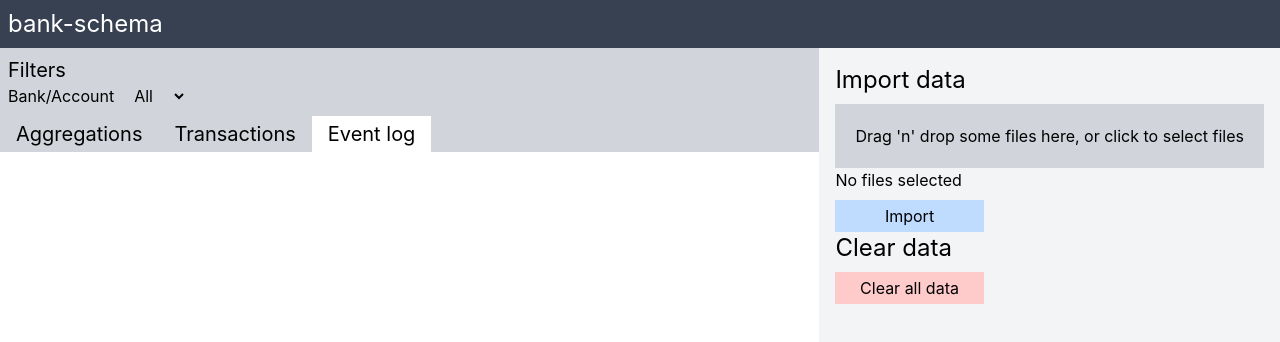
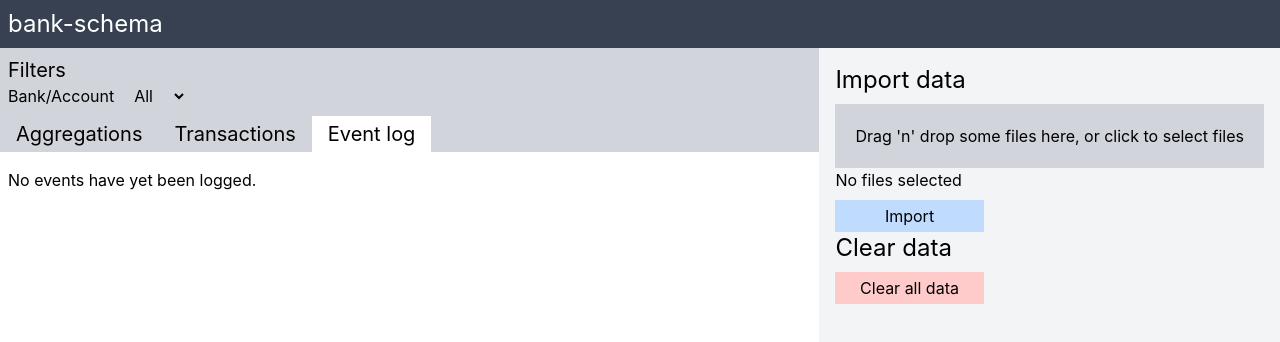
Before and after one commit to xpcoffee/bank-schema-ui, a React (Create React App) app: page / in a window 1280 px wide. Both pictures are taken after a click on the tab "Event log". Shown: the top 342 px of the page. Built offline with nearby package versions, Linux system fonts and the light colour scheme.

Commit message:
Move the EventLog to its own component

```diff
--- a/src/App.tsx
+++ b/src/App.tsx
@@ -1,15 +1,19 @@
 import React, { useCallback, useMemo, useReducer } from "react";
 import "./App.css";
 import { Transaction } from "@xpcoffee/bank-schema-parser";
-import { InfoLogEvent } from "./infoLog";
 import { Action } from "./actions";
 import { Toolbar } from "./Toolbar";
 import { getCurrentIsoTimestamp, getYearMonthFromTimeStamp } from "./time";
 import { KeyedFile, toKeyedFile } from "./file";
 import { Tabs, TabList, Tab, TabPanel } from "react-tabs";
-import { DenormalizedTransaction, MonthlyAggregation } from "./types";
+import {
+  DenormalizedTransaction,
+  InfoLogEvent,
+  MonthlyAggregation,
+} from "./types";
 import { TransactionTable } from "./TransactionTable";
 import { AggregationTable } from "./AggregationTable";
+import { EventLog } from "./EventLog";
 
 type TransactionMap = Record<string, DenormalizedTransaction>;
 
@@ -216,26 +220,6 @@ function App() {
     return transactions.filter(predicate);
   }, [transactions, store.aggregateFilter]);
 
-  const eventLog = (
-    <div style={{ overflowY: "auto", height: "200px" }}>
-      <table className="tableAuto">
-        <tbody>
-          {store.eventLog.map((event, index) => {
-            const shadeClass = index % 2 ? " bg-gray-100" : "";
-
-            return (
-              <tr key={event.isoTimestamp + "-" + event.message}>
-                <td className={"px-4" + shadeClass}>{event.isoTimestamp}</td>
-                <td className={"px-4" + shadeClass}>{event.source}</td>
-                <td className={"px-4" + shadeClass}>{event.message}</td>
-              </tr>
-            );
-          })}
-        </tbody>
-      </table>
-    </div>
-  );
-
   return (
     <div className="App flex items-stretch flex-col">
       <header className="bg-gray-700 p-2">
@@ -271,7 +255,9 @@ function App() {
             <TabPanel className="px-2">
               <TransactionTable transactions={filteredTransactions} />
             </TabPanel>
-            <TabPanel className="px-2">{eventLog}</TabPanel>
+            <TabPanel className="px-2">
+              <EventLog events={store.eventLog} />
+            </TabPanel>
           </Tabs>
         </div>
         <Toolbar selectedFiles={store.selectedFiles} dispatch={dispatch} />
--- /dev/null
+++ b/src/EventLog.tsx
@@ -0,0 +1,32 @@
+import React from "react";
+import { InfoLogEvent } from "./types";
+
+interface Props {
+  events: InfoLogEvent[];
+}
+
+export const EventLog = ({ events }: Props) => {
+  if (events.length === 0) {
+    return <div>No events have yet been logged.</div>;
+  }
+
+  return (
+    <div style={{ overflowY: "auto", height: "200px" }}>
+      <table className="tableAuto">
+        <tbody>
+          {events.map((event, index) => {
+            const shadeClass = index % 2 ? " bg-gray-100" : "";
+
+            return (
+              <tr key={event.isoTimestamp + "-" + event.message}>
+                <td className={"px-4" + shadeClass}>{event.isoTimestamp}</td>
+                <td className={"px-4" + shadeClass}>{event.source}</td>
+                <td className={"px-4" + shadeClass}>{event.message}</td>
+              </tr>
+            );
+          })}
+        </tbody>
+      </table>
+    </div>
+  );
+};
--- a/src/Toolbar.tsx
+++ b/src/Toolbar.tsx
@@ -7,8 +7,8 @@ import React, { useCallback } from "react";
 import { useDropzone } from "react-dropzone";
 import { Action } from "./actions";
 import { getFileKey, KeyedFile } from "./file";
-import { InfoLogEvent } from "./infoLog";
 import { getCurrentIsoTimestamp } from "./time";
+import { InfoLogEvent } from "./types";
 
 type Props = {
   selectedFiles: KeyedFile[] | undefined;
--- a/src/actions.ts
+++ b/src/actions.ts
@@ -1,6 +1,6 @@
 import { Transaction } from "@xpcoffee/bank-schema-parser";
 import { KeyedFileUpdate } from "./file";
-import { InfoLogEvent } from "./infoLog";
+import { InfoLogEvent } from "./types";
 
 export type Action =
   | {
--- a/src/infoLog.ts
+++ /dev/null
@@ -1,5 +0,0 @@
-export type InfoLogEvent = {
-  isoTimestamp: string;
-  source: string;
-  message: string;
-};
--- a/src/types.ts
+++ b/src/types.ts
@@ -10,3 +10,9 @@ export type MonthlyAggregation = {
   incomeInZAR: number;
   expensesInZAR: number;
 };
+
+export type InfoLogEvent = {
+  isoTimestamp: string;
+  source: string;
+  message: string;
+};
```
